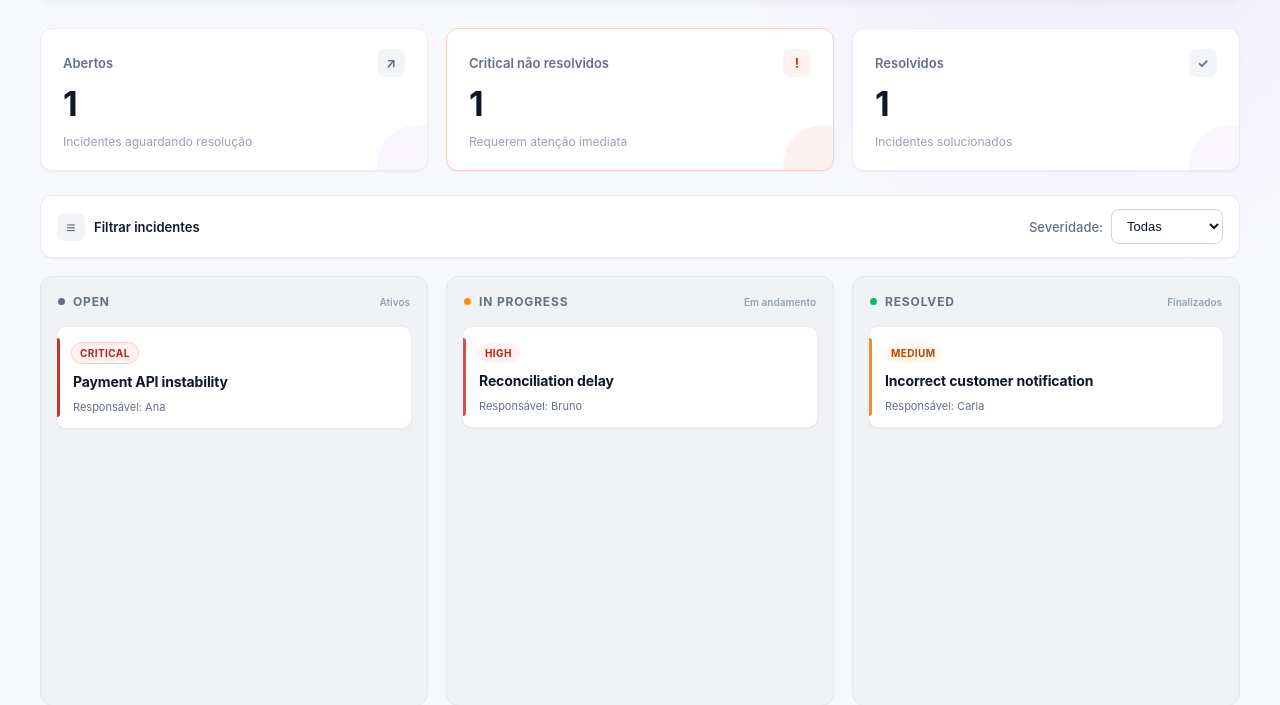
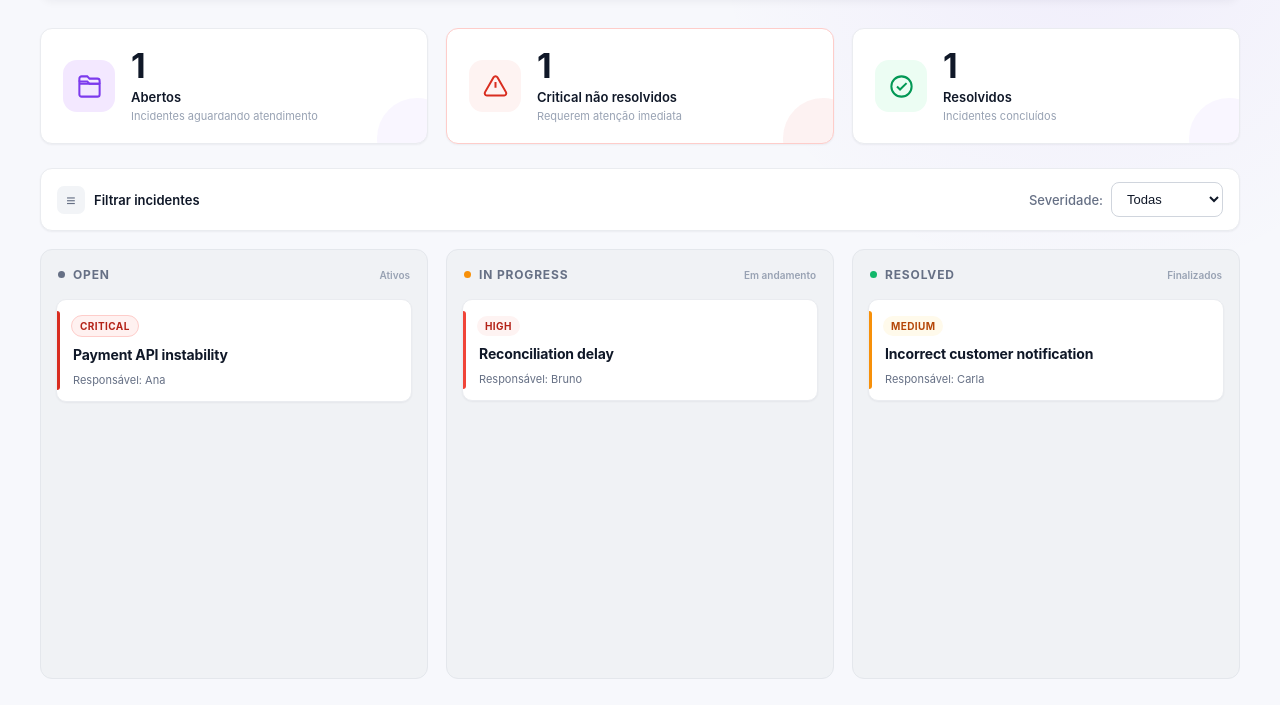
Before and after one commit to arthurbigal/Hackaton-Convem, a FastAPI app: page / in a window 1280 px wide. Shown: the part 88-793 px from the top of the page. After the commit the page ends 767 px from the top, so only its background shows below. Run offline with FastAPI, Linux system fonts and the light colour scheme; data comes from the database, SQL or seed files in the repository.

Commit message:
feat: improve dashboard icons

```diff
--- a/static/style.css
+++ b/static/style.css
@@ -1093,3 +1093,72 @@ main {
 .error-banner[hidden] {
   display: none;
 }
+
+/* Ícones do dashboard */
+
+.dashboard-card {
+  display: flex;
+  align-items: center;
+  gap: 16px;
+  text-align: left;
+}
+
+.dashboard-icon {
+  width: 52px;
+  height: 52px;
+  min-width: 52px;
+  border-radius: 14px;
+  display: flex;
+  align-items: center;
+  justify-content: center;
+}
+
+.dashboard-icon svg {
+  width: 27px;
+  height: 27px;
+}
+
+.dashboard-icon-open {
+  background: #f3e8ff;
+  color: var(--convem-accent);
+}
+
+.dashboard-icon-critical {
+  background: #fff1f0;
+  color: #d92d20;
+}
+
+.dashboard-icon-resolved {
+  background: #ecfdf3;
+  color: #039855;
+}
+
+.dashboard-content {
+  display: flex;
+  flex-direction: column;
+  min-width: 0;
+}
+
+.dashboard-content .dashboard-number {
+  line-height: 1;
+  margin-bottom: 6px;
+}
+
+.dashboard-content .dashboard-label {
+  font-size: 13px;
+  font-weight: 600;
+  color: var(--text-primary);
+}
+
+.dashboard-caption {
+  display: block;
+  margin-top: 4px;
+  font-size: 11px;
+  color: var(--text-muted);
+}
+
+@media (max-width: 800px) {
+  .dashboard {
+    flex-direction: column;
+  }
+}
--- a/templates/index.html
+++ b/templates/index.html
@@ -27,37 +27,52 @@
   <main>
 
     <section class="dashboard" id="dashboard">
-
   <div class="dashboard-card">
-        <div class="dashboard-card-header">
-          <span class="dashboard-label">Abertos</span>
-          <span class="dashboard-icon">↗</span>
+    <div class="dashboard-icon dashboard-icon-open" aria-hidden="true">
+      <svg viewBox="0 0 24 24" fill="none" stroke="currentColor" stroke-width="1.8">
+        <path d="M3 7.5h7l2 2h9v9.5a2 2 0 0 1-2 2H5a2 2 0 0 1-2-2V7.5Z"/>
+        <path d="M3 7.5V5a2 2 0 0 1 2-2h5l2 2h7a2 2 0 0 1 2 2v2.5"/>
+        <path d="M3 9.5h18"/>
+      </svg>
     </div>
 
+    <div class="dashboard-content">
       <span class="dashboard-number" id="dash-open">-</span>
-        <span class="dashboard-caption">Incidentes aguardando resolução</span>
+      <span class="dashboard-label">Abertos</span>
+      <span class="dashboard-caption">Incidentes aguardando atendimento</span>
+    </div>
   </div>
 
   <div class="dashboard-card dashboard-card-critical">
-        <div class="dashboard-card-header">
-          <span class="dashboard-label">Critical não resolvidos</span>
-          <span class="dashboard-icon">!</span>
+    <div class="dashboard-icon dashboard-icon-critical" aria-hidden="true">
+      <svg viewBox="0 0 24 24" fill="none" stroke="currentColor" stroke-width="1.8">
+        <path d="M10.3 3.8 2.6 17.2A2 2 0 0 0 4.3 20h15.4a2 2 0 0 0 1.7-2.8L13.7 3.8a2 2 0 0 0-3.4 0Z"/>
+        <path d="M12 8v5"/>
+        <path d="M12 16.5h.01"/>
+      </svg>
     </div>
 
+    <div class="dashboard-content">
       <span class="dashboard-number" id="dash-critical">-</span>
+      <span class="dashboard-label">Critical não resolvidos</span>
       <span class="dashboard-caption">Requerem atenção imediata</span>
+    </div>
   </div>
 
   <div class="dashboard-card">
-        <div class="dashboard-card-header">
-          <span class="dashboard-label">Resolvidos</span>
-          <span class="dashboard-icon">✓</span>
+    <div class="dashboard-icon dashboard-icon-resolved" aria-hidden="true">
+      <svg viewBox="0 0 24 24" fill="none" stroke="currentColor" stroke-width="1.8">
+        <circle cx="12" cy="12" r="9"/>
+        <path d="m8 12 2.7 2.7L16.5 9"/>
+      </svg>
     </div>
 
+    <div class="dashboard-content">
       <span class="dashboard-number" id="dash-resolved">-</span>
-        <span class="dashboard-caption">Incidentes solucionados</span>
+      <span class="dashboard-label">Resolvidos</span>
+      <span class="dashboard-caption">Incidentes concluídos</span>
     </div>
-
+  </div>
 </section>
 
     <section class="filters">
```
Lines whose indentation alone changed are shown as unchanged.
